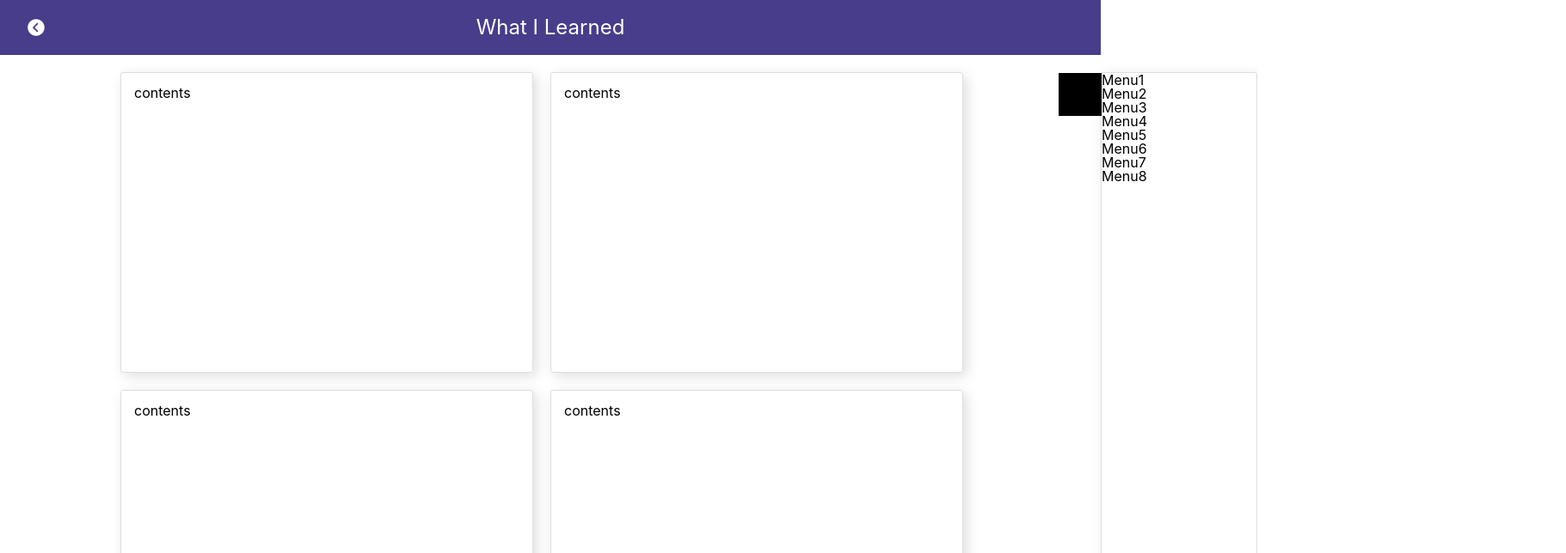
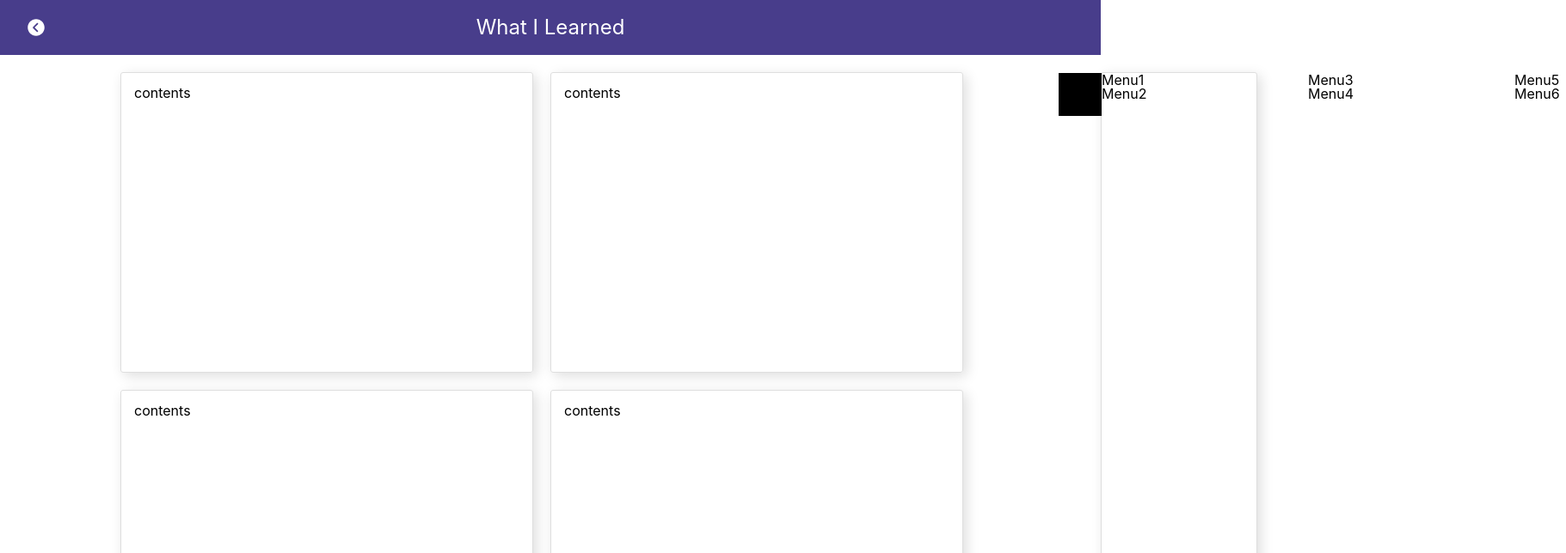
Before and after one commit to saebomp/todayilearned, a React (Create React App) app: page /menu in a window 1280 px wide. Shown: the top 644 px of the page at 86% size, 1821 px wide, since content can reach past the window. Built offline with nearby package versions, Linux system fonts and the light colour scheme.

Commit message:
add slide wrap

```diff
--- a/src/App.css
+++ b/src/App.css
@@ -531,7 +531,7 @@ body {
   display: flex;
   flex-direction: row;
   flex-wrap: wrap;
-  margin-top:2%;
+  margin-top:20px;
 }
 .sideMenu .contents div {
   margin:0% 2% 2% 0;
@@ -546,7 +546,7 @@ body {
 .sideMenu .contents div:nth-of-type(2n){
   margin:0 0 2% 0
 }
-.sideMenu .menu {
+.sideMenu .slide_wrap {
   border-radius:3px;
   box-shadow: 4px 4px 15px #dedede;
   border:1px solid #dedede;
@@ -556,9 +556,24 @@ body {
   top:84px;
   right:-182px;
   transition: all .5s;
-  background:white
+  background:white;
+  display:flex;
+  flex-direction: row;
 }
-.sideMenu .menu.active {
+.sideMenu .menu {
+  width:180px;
+  height:100%;
+}
+.sideMenu .menu1 {
+  transform:translate3d(0px, 0px, 0px)
+}
+.sideMenu .menu2 {
+  transform:translate3d(180px, 0px, 0px)
+}
+.sideMenu .menu3 {
+  transform:translate3d(360px, 0px, 0px)
+}
+.sideMenu .slide_wrap.active {
   right:0
 }
 .sideMenu .slide {
@@ -568,4 +583,5 @@ body {
   position:absolute;
   top:0px;
   left:-50px;
+  cursor: pointer;
 }
--- a/src/components/Menu.js
+++ b/src/components/Menu.js
@@ -22,17 +22,22 @@ const Menu = () => {
           <div>contents</div>
           <div>contents</div>
       </div>
-      <ul className={style ? "menu" : "menu active"}>
+      <div className={style ? "slide_wrap" : "slide_wrap active"}>
+        <div className="slide" onClick={handleSlide}>Click</div>
+        {/* 여기에 버튼 넣어서 슬라이드 만듦(translate3d위치 바뀌는걸로) */}
+        <ul className="menu menu1">
           <li>Menu1</li>
           <li>Menu2</li>
+        </ul>
+        <ul className="menu menu2">
           <li>Menu3</li>
           <li>Menu4</li>
+        </ul>
+        <ul className="menu menu3">
           <li>Menu5</li>
           <li>Menu6</li>
-        <li>Menu7</li>
-        <li>Menu8</li>
-        <div className="slide" onClick={handleSlide}>Click</div>
         </ul>
+      </div>
     </div>
     )
   }
@@ -42,3 +47,6 @@ export default Menu
 
 
 // https://dribbble.com/shots/16878702-Sidebar-Navigation
+
+// slider
+// https://codesandbox.io/s/j1l61qj8qv?file=/src/Slider/index.js
```
Lines whose indentation alone changed are shown as unchanged.
